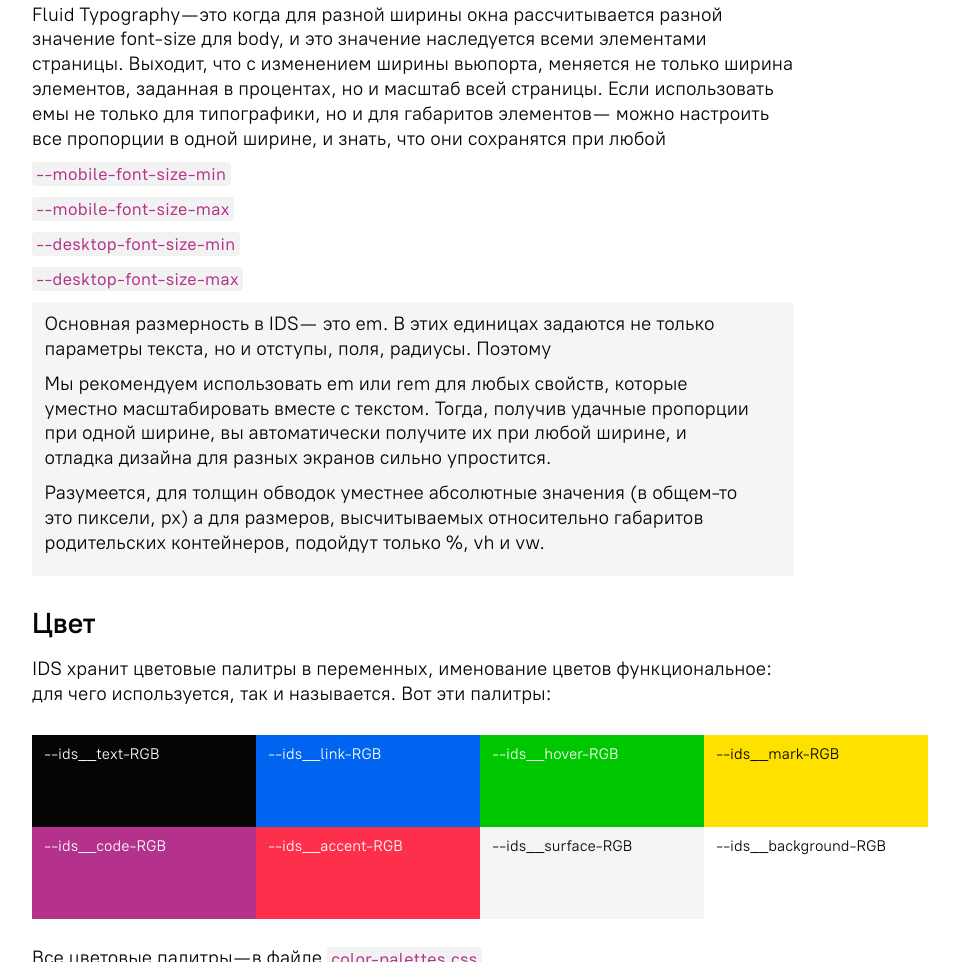
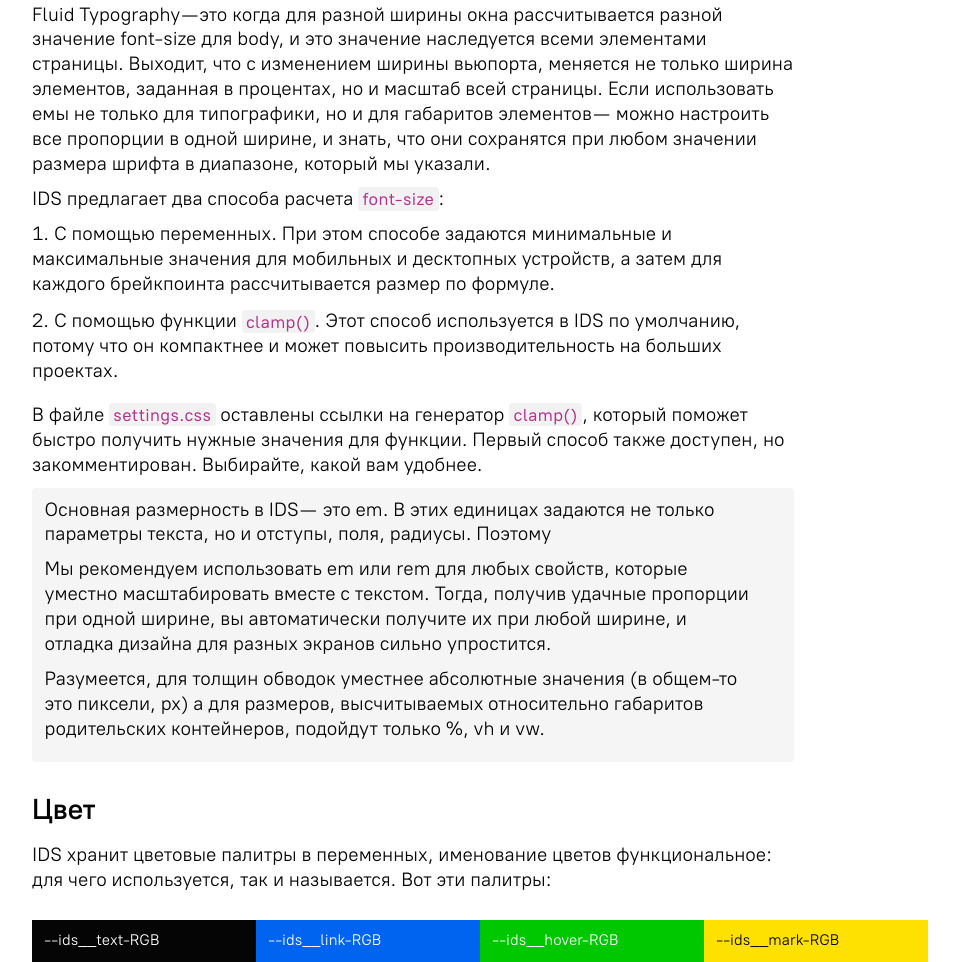
Before and after one commit to intuition-tech/ids, a plain HTML site: page index.html in a window 1280 px wide. Shown: the part 1485-2447 px from the top of the page, without its empty margins (160-1119 px from the left). Drawn offline with Linux system fonts and the light colour scheme.

Commit message:
update fluid typography description

```diff
--- a/css/settings.css
+++ b/css/settings.css
@@ -31,7 +31,7 @@ body {
 
 /* Fluid typography
 
-By default, the font-size in IDS is calculated using the clamp() function. On the one hand, this simplifies the code, and on the other, it can help improve performance with larger values. The previous method of calculating font-size using variables is still available and is commented out below. If needed, simply comment out or delete the clamp() block and uncomment the block with variables. */
+By default, the font-size in IDS is calculated using the clamp() function. On the one hand, this simplifies the code, and on the other, it can help improve performance for big projects. The previous method of calculating font-size using variables is still available and is commented out below. If needed, simply comment out or delete the clamp() block and uncomment the block with variables. */
 
 
 
--- a/index.html
+++ b/index.html
@@ -70,13 +70,15 @@
           <div class="ids__text-width">
             <h3>Адаптивность</h3>
             <p>IDS поддерживает два типа устройств: <code>mobile</code> и <code>desktop</code>. Разница только в ширине вьюпорта: если меньше 768 px, значит мобила, если больше — десктоп. Идея в том, чтобы иметь как можно более одинаковый сайт на разных устройствах — как можно меньше менять элементы, сделать адаптацию как можно незаметнее.</p>
-            <p>Fluid Typography — это когда для разной ширины окна рассчитывается разной значение font-size для body, и это значение наследуется всеми элементами страницы.  Выходит, что с изменением ширины вьюпорта, меняется не только ширина элементов, заданная в процентах, но и масштаб всей страницы. Если использовать емы не только для типографики, но и для габаритов элементов — можно настроить все пропорции в одной ширине, и знать, что они сохранятся при любой </p>
+            <p>Fluid Typography — это когда для разной ширины окна рассчитывается разной значение font-size для body, и это значение наследуется всеми элементами страницы. Выходит, что с изменением ширины вьюпорта, меняется не только ширина элементов, заданная в процентах, но и масштаб всей страницы. Если использовать емы не только для типографики, но и для габаритов элементов — можно настроить все пропорции в одной ширине, и знать, что они сохранятся при любом значении размера шрифта в диапазоне, который мы указали.</p>
 
-            <p><code>--mobile-font-size-min</code></p>
-            <p><code>--mobile-font-size-max</code></p>
+            <p>IDS предлагает два способа расчета <code>font-size</code>:</p>
+            <ol>
+              <li>C помощью переменных. При этом способе задаются минимальные и максимальные значения для мобильных и десктопных устройств, а затем для каждого брейкпоинта рассчитывается размер по формуле.</li>
+              <li>C помощью функции <code>clamp()</code>. Этот способ используется в IDS по умолчанию, потому что он компактнее и может повысить производительность на больших проектах.</li>
+            </ol>
 
-            <p><code>--desktop-font-size-min</code></p>
-            <p><code>--desktop-font-size-max</code></p>
+            <p>В файле <code>settings.css</code> оставлены ссылки на генератор <code>clamp()</code>, который поможет быстро получить нужные значения для функции. Первый способ также доступен, но закомментирован. Выбирайте, какой вам удобнее.</p>
 
             <aside>
                 <p>Основная размерность в IDS — это em. В этих единицах задаются не только параметры текста, но и отступы, поля, радиусы. Поэтому </p>
```
